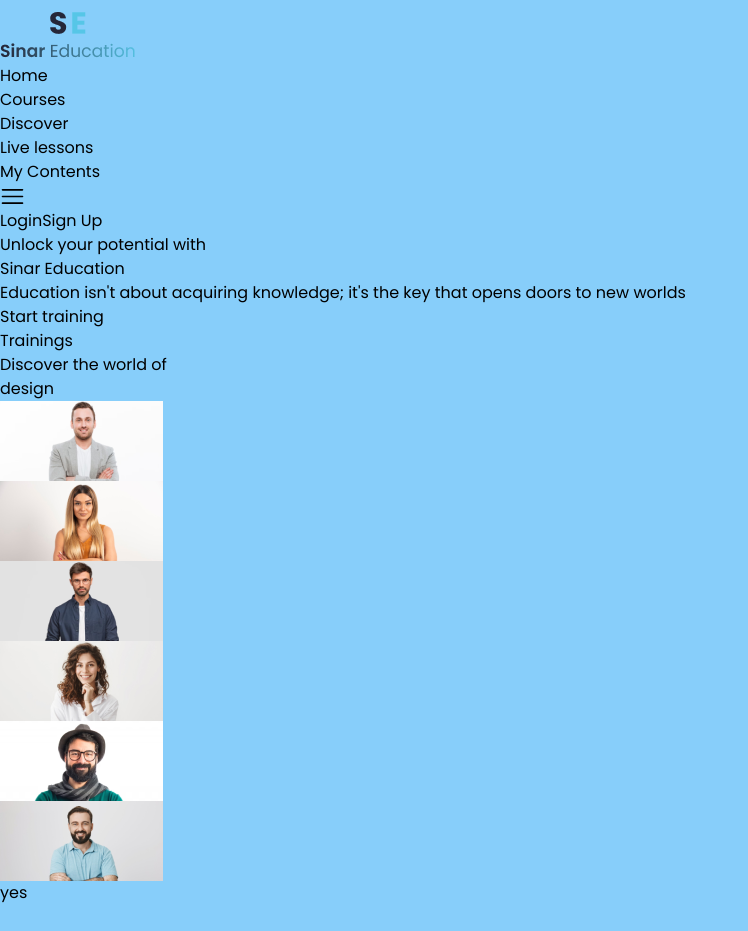
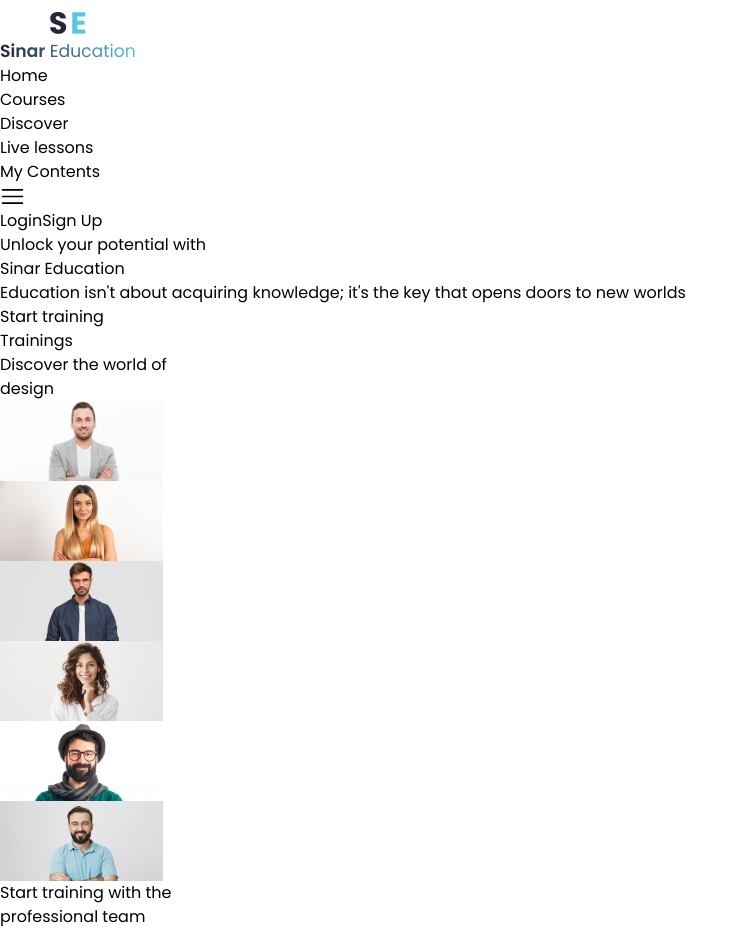
Before and after one commit to Deyjuwon/Sinar, a React (Vite) app: page / in a window 1280 px wide. Shown: the top 931 px of the page, without its empty margins (0-748 px from the left). Before the commit the page ends 905 px from the top, so only its background shows below. Built offline with nearby package versions, Linux system fonts and the light colour scheme.

Commit message:
added the starttraining styling

```diff
--- a/src/App.css
+++ b/src/App.css
@@ -1,4 +1,4 @@
 * {
   font-family: 'Poppins', sans-serif;
-  background: lightskyblue;
+
 }
--- a/src/Components/StartTraining.jsx
+++ b/src/Components/StartTraining.jsx
@@ -5,10 +5,11 @@ import rec45 from '../assets/Rectangle 45.png';
 import rec46 from '../assets/Rectangle 46.png';
 import rec47 from '../assets/Rectangle 47.png';
 import rec48 from '../assets/Rectangle 48.png';
+import Button from './Button';
 
 const StartTraining = () => {
   return (
-    <div className='bg-white  w-10/12  flex flex-col m-auto h-96 rounded-md'>
+    <div className='bg-white  w-10/12  flex flex-col m-auto h-full rounded-md text-center border pb-6'>
       <ul className='flex flex-wrap bg-white p-2'>
         <li>
           <img src={rec45} alt="Rectangle 45" />
@@ -29,9 +30,13 @@ const StartTraining = () => {
           <img src={rec44} alt="Rectangle 44" />
         </li>
       </ul>
-      <div >
-        <h1 className='bg-white'>yes</h1>
+
+      <h1 className='font-medium text-3xl  text-center pb-6 pt-6'>Start training with the <br /> professional team</h1>
+      <p className='font-medium text-base pb-6 px-7 '>Come on, it's time to stat training now!</p>
+      <div>
+        <Button name='Start training' />
       </div>
+
     </div>
   );
 };
--- a/src/Pages/Home.jsx
+++ b/src/Pages/Home.jsx
@@ -6,10 +6,12 @@ import StartTraining from '../Components/StartTraining'
 
 const Home = () => {
   return (
-    <div>
+    <div className='bg-blue-200'>
+
         <Header />
         <Hero />
         <Discover />
+
         <StartTraining />
     </div>
   )
```
Also changed, not shown: src/assets/Group 33517.png (added).
